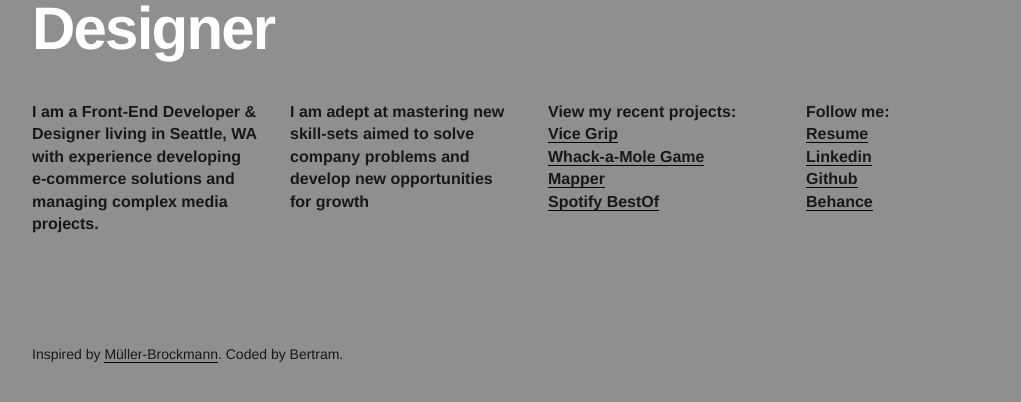
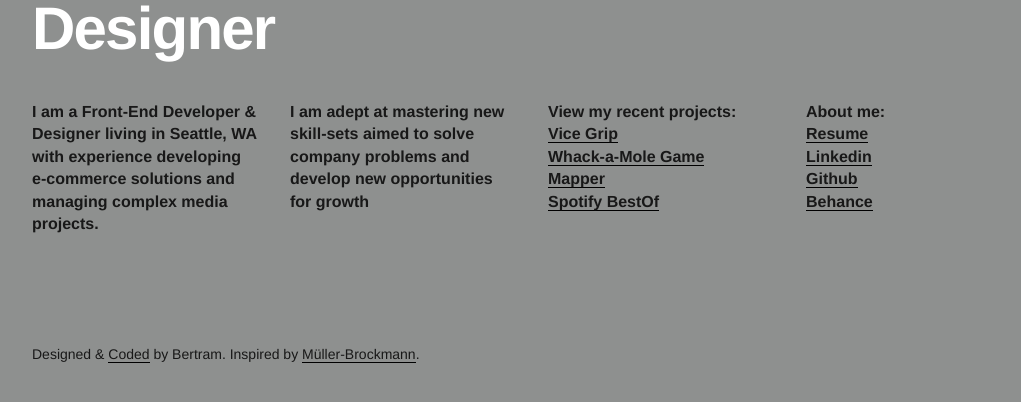
Before and after one commit to BertHaine/BertHaine.github.io, a Jekyll site: the page built from index.html, in a window 1280 px wide. Shown: the part 436-838 px from the top of the page, without its empty margins (108-1129 px from the left). Built offline with Jekyll 4.4.1, drawn with Linux system fonts in a browser that asks for light colours.

Commit message:
fixed site copy

```diff
--- a/_includes/footer.html
+++ b/_includes/footer.html
@@ -1 +1 @@
-<footer class="footer">Inspired by <a href="http://www.niggli.ch/en/the-graphic-artist-and-his-design-problems.html">Müller-Brockmann</a>. Coded by Bertram.</footer>
+<footer class="footer">Designed & <a href="https://github.com/BertHaine/BertHaine.github.io">Coded</a> by Bertram. Inspired by <a href="http://www.niggli.ch/en/the-graphic-artist-and-his-design-problems.html">Müller-Brockmann</a>.</footer>
--- a/_includes/info.html
+++ b/_includes/info.html
@@ -18,7 +18,7 @@
     </ul>
   </div>
   <div class="info__block">
-    <h3>Follow me:</h3>
+    <h3>About me:</h3>
     <ul>
       {% for item in site.data.data.social %}
       <li><a href="{{ item.url }}" target="_blank">{{ item.title }}</a></li>
```
